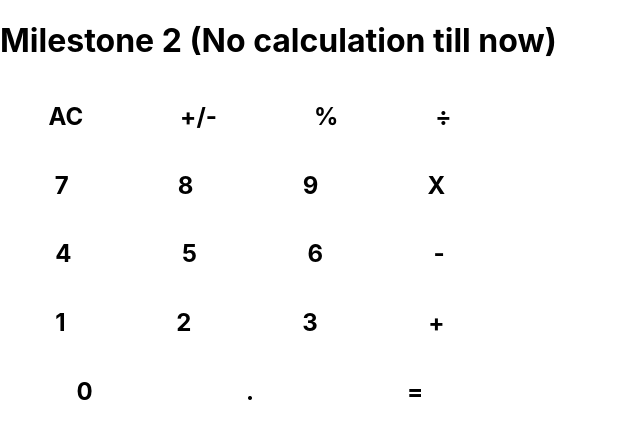
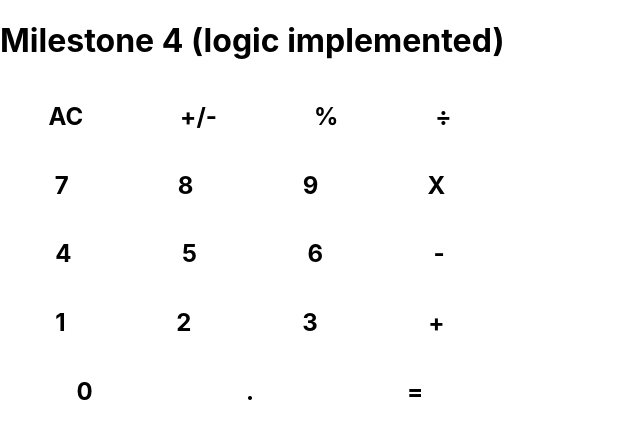
Before and after one commit to Dipeshtwis/calculator, a React (Create React App) app: page / in a window 1280 px wide. Shown: the top 438 px of the page, without its empty margins (0-640 px from the left). Built offline with nearby package versions, Linux system fonts and the light colour scheme.

Commit message:
Add calculate function inside app component

```diff
--- a/src/components/App.js
+++ b/src/components/App.js
@@ -4,12 +4,13 @@ import React from 'react';
 import ReactDOM from 'react-dom';
 import Display from './Display';
 import ButtonPanel from './ButtonPanel';
+import calculate from '../logic/calculate';
 
 /* eslint-enable no-unused-vars */
 
 const App = () => (
       <React.Fragment>
-        <Display result ='Milestone 2 (No calculation till now)'/>
+        <Display result ='Milestone 4 (logic implemented)'/>
         <ButtonPanel />
       </React.Fragment>
 );
```
Also changed, not shown: 1 other file (tests, documents, lock files or other folders).
